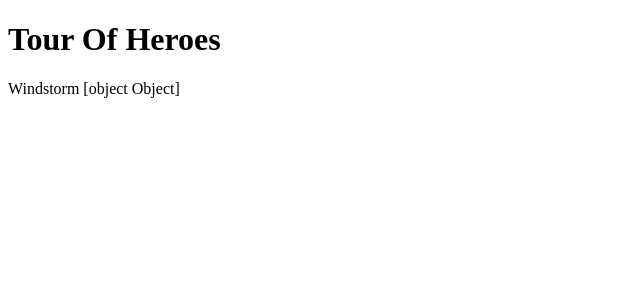
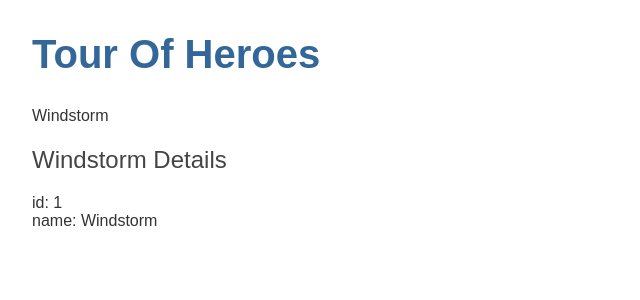
Before and after one commit to PaulV1990/TourOfHeroes, an Angular app: page / in a window 1280 px wide. Shown: the top 300 px of the page, without its empty margins (0-640 px from the left). Built offline with nearby package versions, Linux system fonts and the light colour scheme.

Commit message:
1. Show Object

```diff
--- a/src/app/heroes/heroes.component.html
+++ b/src/app/heroes/heroes.component.html
@@ -1,2 +1,5 @@
 {{hero}}
-{{hero2}}
+
+<h2>{{hero2.name}} Details</h2>
+<div><span>id: </span> {{hero2.id}}</div>
+<div><span>name: </span> {{hero2.name}}</div>
--- a/src/styles.css
+++ b/src/styles.css
@@ -1 +1,23 @@
 /* You can add global styles to this file, and also import other style files */
+/* Application-wide Styles */
+h1 {
+  color: #369;
+  font-family: Arial, Helvetica, sans-serif;
+  font-size: 250%;
+}
+h2, h3 {
+  color: #444;
+  font-family: Arial, Helvetica, sans-serif;
+  font-weight: lighter;
+}
+body {
+  margin: 2em;
+}
+body, input[type="text"], button {
+  color: #333;
+  font-family: Cambria, Georgia, sans-serif;
+}
+/* everywhere else */
+* {
+  font-family: Arial, Helvetica, sans-serif;
+}
```
